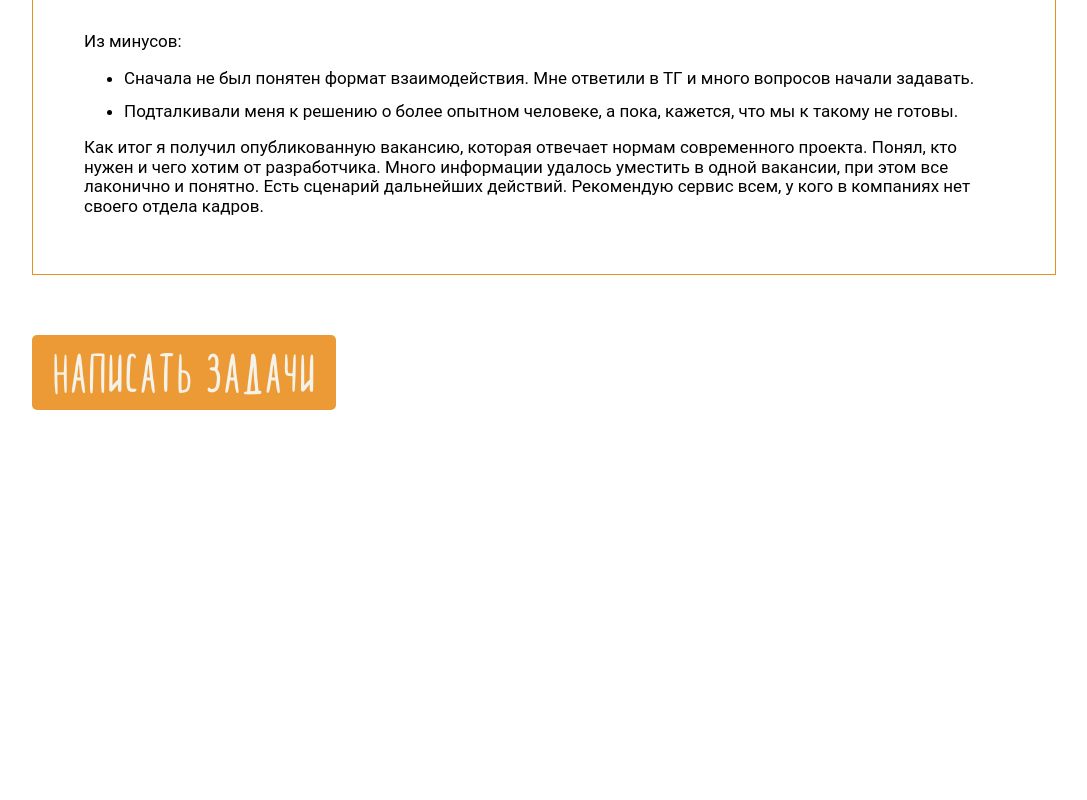
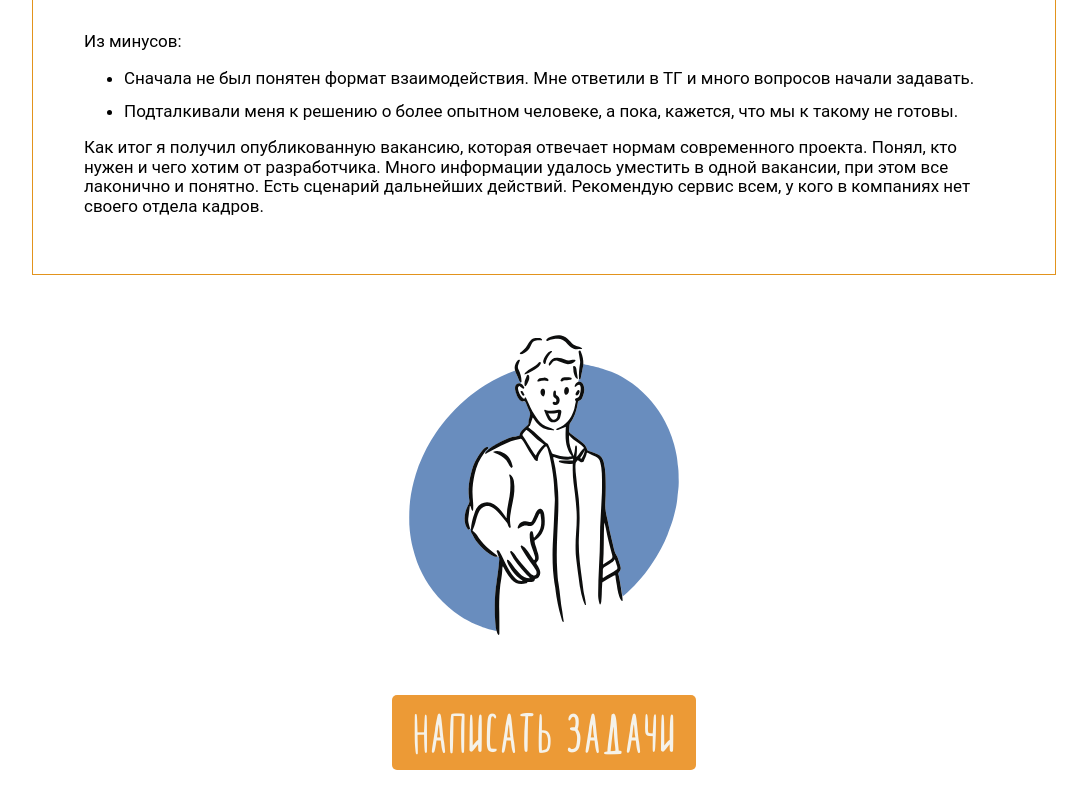
Before and after one commit to BALEHOK/bestteam-landing, a React (Create React App) app: page / in a window 1280 px wide. Shown: the part 6715-7515 px from the top of the page, without its empty margins (96-1183 px from the left). Before the commit the page ends 7155 px from the top, so only its background shows below. Built offline with nearby package versions, Linux system fonts and the light colour scheme; no server answers.

Commit message:
section deal

```diff
--- a/src/app.tsx
+++ b/src/app.tsx
@@ -14,9 +14,10 @@ import { AppContext } from './appContext';
 import { Section8HowItWorks } from './section8.howItWorks';
 import { Section11Team } from './section11.team';
 import { ButtonTasks } from './components/buttonTasks';
-import { SectionCost } from './section10.cost';
+import { Section10Cost } from './section10.cost';
 import { Section12ToWhom } from './section12.toWhom';
 import { Section13Reviews } from './section13.reviews';
+import { Section14Deal } from './section14.deal';
 
 const apiHost = process.env.REACT_APP_API_HOST || 'http://localhost:4000';
 
@@ -84,12 +85,11 @@ const App = () => {
           <SectionRightPeople />
           <SectionNeedBT />
           <Section8HowItWorks />
-          <SectionCost />
+          <Section10Cost />
           <Section11Team />
           <Section12ToWhom />
           <Section13Reviews />
-
-          <ButtonTasks />
+          <Section14Deal />
         </main>
 
         {popupVisible && <Popup onClose={onClose} onSubmit={onTasksSubmit} />}
--- a/src/section10.cost.tsx
+++ b/src/section10.cost.tsx
@@ -40,7 +40,7 @@ const useStyles = createUseStyles({
   },
 });
 
-export const SectionCost = () => {
+export const Section10Cost = () => {
   const classes = useStyles();
   const classesSection = useSectionStyles();
 
--- /dev/null
+++ b/src/section14.deal.tsx
@@ -0,0 +1,35 @@
+import classNames from 'classnames';
+import { createUseStyles } from 'react-jss';
+import { useSectionStyles } from './section.styles';
+import pasha8deal from './assets/pasha8.deal.svg';
+import { mediaQueries } from './lib/styleUtils';
+import { ButtonTasks } from './components/buttonTasks';
+
+const useStyles = createUseStyles({
+  image: {
+    width: 200,
+    [mediaQueries.upXs]: {
+      width: 270,
+    },
+    [mediaQueries.upLg]: {
+      width: 450,
+    },
+  },
+});
+
+export const Section14Deal = () => {
+  const classes = useStyles();
+  const classesSection = useSectionStyles();
+
+  return (
+    <div
+      className={classNames(
+        classesSection.marginTop,
+        classesSection.columnCenter
+      )}
+    >
+      <img className={classes.image} src={pasha8deal} alt="Написать задачи" />
+      <ButtonTasks />
+    </div>
+  );
+};
```
Also changed, not shown: src/assets/pasha8.deal.svg (added).
